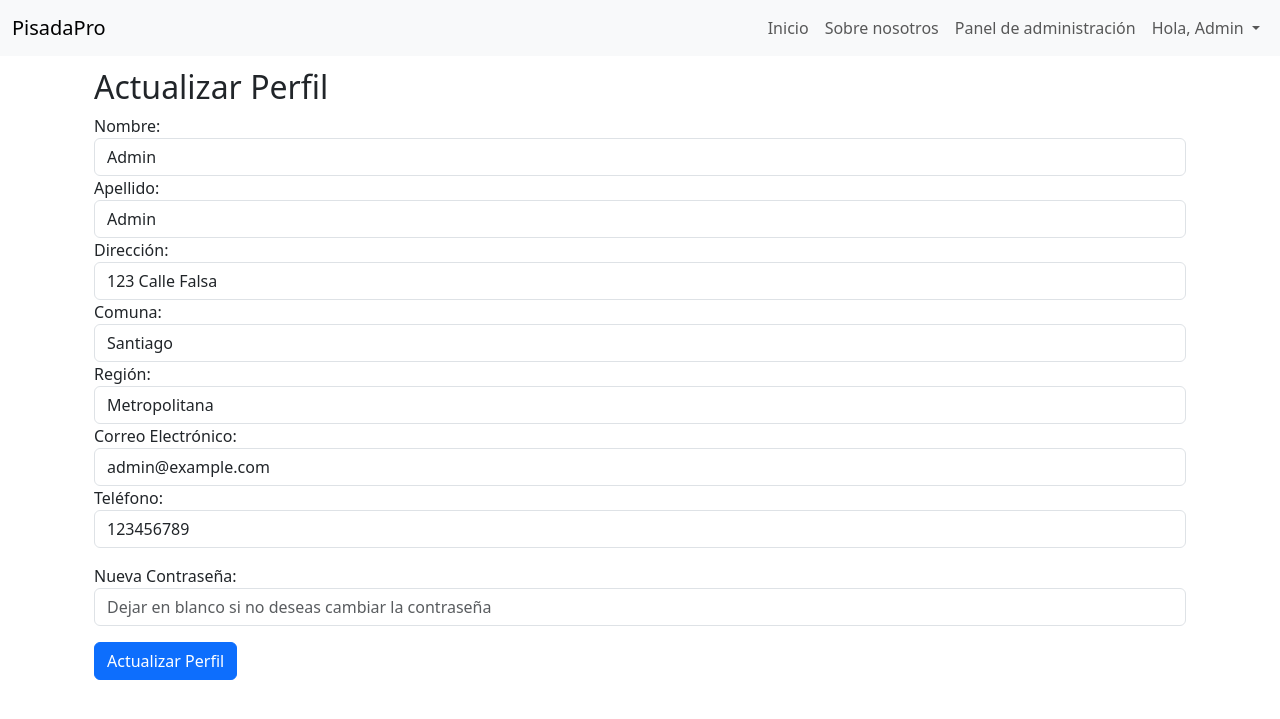
After one commit to Josepizarro14/PisadaPro, a Flask app: page /edit_profile in a window 1280 px wide. The commit adds this page. Shown: the top 719 px of the page. Run offline with Flask 2, Linux system fonts and the light colour scheme; a user stored in the database is signed in; some libraries are stand-ins or nearby versions.

Commit message:
microservicio usuarios

```diff
--- a/app/models.py
+++ b/app/models.py
@@ -14,8 +14,10 @@ class Cliente(db.Model, UserMixin):
     email = db.Column(db.String(100), primary_key=True, unique=True, nullable=False)
     telefono = db.Column(db.String(15), nullable=False)
     contrasena = db.Column(db.String(128), nullable=False)
+    rol = db.Column(db.String(20), nullable=False, default='cliente')  # 'cliente' o 'administrador'
 
-    def __init__(self, rut_persona, nombre, apellido, direccion, comuna, region, email, telefono, contrasena):
+
+    def __init__(self, rut_persona, nombre, apellido, direccion, comuna, region, email, telefono, contrasena, rol='cliente'):
         self.rut_persona = rut_persona
         self.nombre = nombre
         self.apellido = apellido
@@ -25,6 +27,7 @@ class Cliente(db.Model, UserMixin):
         self.email = email
         self.telefono = telefono
         self.set_password(contrasena)
+        self.rol = rol
 
     def set_password(self, contrasena):
         self.contrasena = generate_password_hash(contrasena)
--- a/app/routes.py
+++ b/app/routes.py
@@ -1,9 +1,9 @@
-from flask import render_template, request, redirect, url_for, flash
+from flask import render_template, request, redirect, url_for, flash, abort
 from .models import Cliente  # Asegúrate de importar tu modelo Cliente
 import time
 
 from flask_login import login_user, logout_user, login_required, current_user
-from werkzeug.security import check_password_hash
+from werkzeug.security import check_password_hash, generate_password_hash
 
 
     # Ruta para la página de inicio
@@ -77,7 +77,10 @@ def load_routes(app, db):
 
     # Ruta para el panel de administración
     @app.route('/admin', methods=['GET', 'POST'])
+    @login_required
     def admin():
+        if current_user.rol != 'administrador':
+            abort(403)  # Acceso prohibido si no es administrador
         clientes = Cliente.query.all()  # Obtener todos los clientes
         return render_template('admin.html', clientes=clientes)
 
@@ -93,6 +96,7 @@ def load_routes(app, db):
             region = request.form['region']
             email = request.form['email']
             telefono = request.form['telefono']
+            rol = request.form['rol']
             contrasena = request.form['contrasena']
 
             # Verificar si el correo ya está registrado
@@ -111,7 +115,8 @@ def load_routes(app, db):
                 region=region,
                 email=email,
                 telefono=telefono,
-                contrasena=contrasena
+                contrasena=contrasena,
+                rol=rol
             )
 
             try:
@@ -125,16 +130,11 @@ def load_routes(app, db):
 
         return render_template('create_client.html')
 
-    # Ruta para editar un cliente
     @app.route('/edit_client/<email>', methods=['GET', 'POST'])
     def edit_client(email):
         cliente = Cliente.query.filter_by(email=email).first()
-
-        if not cliente:
-            flash('Cliente no encontrado.', 'danger')
-            return redirect(url_for('admin'))
-
         if request.method == 'POST':
+            # Actualizar otros campos del cliente
             cliente.rut_persona = request.form['rut_persona']
             cliente.nombre = request.form['nombre']
             cliente.apellido = request.form['apellido']
@@ -143,17 +143,24 @@ def load_routes(app, db):
             cliente.region = request.form['region']
             cliente.email = request.form['email']
             cliente.telefono = request.form['telefono']
-            cliente.contrasena = request.form['contrasena']
+            cliente.rol = request.form['rol']  # Actualizar el rol si se cambia
+
+            # Manejar el campo de contraseña
+            nueva_contrasena = request.form['contrasena']
+            if nueva_contrasena:  # Solo actualizar la contraseña si se ingresa una nueva
+                cliente.contrasena = generate_password_hash(nueva_contrasena)
 
             try:
                 db.session.commit()
-                flash('Cliente actualizado exitosamente.', 'success')
-                return redirect(url_for('admin'))
+                flash('Cliente actualizado correctamente.', 'success')
             except Exception as e:
-                flash(f'Error al actualizar cliente: {e}', 'danger')
                 db.session.rollback()
+                flash(f'Ocurrió un error: {e}', 'danger')
+
+            return redirect(url_for('admin'))
 
         return render_template('edit_client.html', cliente=cliente)
+
 
     # Ruta para eliminar un cliente
     @app.route('/delete_client/<email>', methods=['POST'])
@@ -188,3 +195,33 @@ def load_routes(app, db):
                 flash('Correo o contraseña incorrectos.', 'danger')
 
         return render_template('login.html')
+
+    @app.route('/edit_profile', methods=['GET', 'POST'])
+    @login_required
+    def edit_profile():
+        with app.app_context():  # Asegura que hay un contexto de aplicación
+            if request.method == 'POST':
+                # Obtener los datos del formulario
+                current_user.nombre = request.form.get('nombre')
+                current_user.apellido = request.form.get('apellido')
+                current_user.direccion = request.form.get('direccion')
+                current_user.comuna = request.form.get('comuna')
+                current_user.region = request.form.get('region')
+                current_user.email = request.form.get('email')
+                current_user.telefono = request.form.get('telefono')
+
+                nueva_contrasena = request.form.get('contrasena')
+                if nueva_contrasena:
+                    # Si se ingresa una nueva contraseña, se hashea y actualiza
+                    current_user.contrasena = generate_password_hash(nueva_contrasena)
+
+                try:
+                    # Guardar los cambios en la base de datos
+                    db.session.commit()
+                    flash('Perfil actualizado con éxito', 'success')
+                    return redirect(url_for('home'))
+                except Exception as e:
+                    flash(f'Error al actualizar el perfil: {e}', 'danger')
+                    return redirect(url_for('edit_profile'))
+
+            return render_template('edit_profile.html', cliente=current_user)
--- a/app/templates/base.html
+++ b/app/templates/base.html
@@ -9,18 +9,20 @@
     <title>PisadaPro</title>
     <style>
         body {
-            padding: 20px; /* Espacio alrededor del contenido */
+            padding: 20px;
         }
+
         .navbar {
-            margin-bottom: 20px; /* Espacio debajo de la barra de navegación */
+            margin-bottom: 20px;
         }
     </style>
 </head>
 <body>
     <nav class="navbar fixed-top navbar-expand-lg navbar-light bg-light">
-        <div class="container-fluid"> <!-- Cambiar a container-fluid -->
+        <div class="container-fluid">
             <a class="navbar-brand" href="/">PisadaPro</a>
-            <button class="navbar-toggler" type="button" data-toggle="collapse" data-target="#navbarNav" aria-controls="navbarNav" aria-expanded="false" aria-label="Toggle navigation">
+            <button class="navbar-toggler" type="button" data-toggle="collapse" data-target="#navbarNav"
+                aria-controls="navbarNav" aria-expanded="false" aria-label="Toggle navigation">
                 <span class="navbar-toggler-icon"></span>
             </button>
             <div class="collapse navbar-collapse" id="navbarNav">
@@ -32,19 +34,30 @@
                         <a class="nav-link" href="/about">Sobre nosotros</a>
                     </li>
 
+                    <!-- Mostrar enlace al panel de administrador solo si el usuario es administrador -->
+                    {% if current_user.rol == 'administrador' %}
+                    <li class="nav-item">
+                        <a class="nav-link" href="/admin">Panel de administración</a>
+                    </li>
+                    {% endif %}
+
                     <!-- Condicional basado en el estado de autenticación -->
                     {% if current_user.is_authenticated %}
-                        <li class="nav-item">
-                            <a class="nav-link" href="#">Hola, {{ current_user.nombre }}</a>  <!-- Muestra el nombre del usuario logueado -->
-                        </li>
-                        <li class="nav-item">
-                            <a class="nav-link" href="/logout">Cerrar sesión</a>
+                    <li class="nav-item dropdown">
+                        <a class="nav-link dropdown-toggle" href="#" id="userDropdown" role="button"
+                            data-toggle="dropdown" aria-haspopup="true" aria-expanded="false">
+                            Hola, {{ current_user.nombre }}
+                        </a>
+                        <div class="dropdown-menu dropdown-menu-right" aria-labelledby="userDropdown">
+                            <a class="dropdown-item" href="/edit_profile">Actualizar datos</a>
+                            <a class="dropdown-item" href="/logout">Cerrar sesión</a>
+                        </div>
                     </li>
                     {% else %}
                     <li class="nav-item dropdown">
-                            <a class="nav-link dropdown-toggle" href="#" id="navbarDropdown" role="button" data-toggle="dropdown" aria-haspopup="true" aria-expanded="false">
-                                <i class="fas fa-user"></i>
-                                Cuenta
+                        <a class="nav-link dropdown-toggle" href="#" id="navbarDropdown" role="button"
+                            data-toggle="dropdown" aria-haspopup="true" aria-expanded="false">
+                            <i class="fas fa-user"></i> Cuenta
                         </a>
                         <div class="dropdown-menu dropdown-menu-right" aria-labelledby="navbarDropdown">
                             <a class="dropdown-item" href="/login">Iniciar sesión</a>
--- /dev/null
+++ b/app/templates/edit_profile.html
@@ -0,0 +1,54 @@
+{% extends "base.html" %}
+
+{% block content %}
+<div class="container mt-4">
+    <h2>Actualizar Perfil</h2>
+    <form action="{{ url_for('edit_profile') }}" method="POST">
+        <div class="form-group">
+            <label for="nombre">Nombre:</label>
+            <input type="text" class="form-control" id="nombre" name="nombre" value="{{ cliente.nombre }}" required>
+        </div>
+        <div class="form-group">
+            <label for="apellido">Apellido:</label>
+            <input type="text" class="form-control" id="apellido" name="apellido" value="{{ cliente.apellido }}" required>
+        </div>
+        <div class="form-group">
+            <label for="direccion">Dirección:</label>
+            <input type="text" class="form-control" id="direccion" name="direccion" value="{{ cliente.direccion }}" required>
+        </div>
+        <div class="form-group">
+            <label for="comuna">Comuna:</label>
+            <input type="text" class="form-control" id="comuna" name="comuna" value="{{ cliente.comuna }}" required>
+        </div>
+        <div class="form-group">
+            <label for="region">Región:</label>
+            <input type="text" class="form-control" id="region" name="region" value="{{ cliente.region }}" required>
+        </div>
+        <div class="form-group">
+            <label for="email">Correo Electrónico:</label>
+            <input type="email" class="form-control" id="email" name="email" value="{{ cliente.email }}" required>
+        </div>
+        <div class="form-group">
+            <label for="telefono">Teléfono:</label>
+            <input type="text" class="form-control" id="telefono" name="telefono" value="{{ cliente.telefono }}" required>
+        </div>
+        <div class="form-group mt-3">
+            <label for="contrasena">Nueva Contraseña:</label>
+            <input type="password" class="form-control" id="contrasena" name="contrasena"
+                placeholder="Dejar en blanco si no deseas cambiar la contraseña">
+        </div>
+
+        <button type="submit" class="btn btn-primary mt-3">Actualizar Perfil</button>
+    </form>
+
+    {% with messages = get_flashed_messages(with_categories=true) %}
+    {% if messages %}
+    <div class="mt-3">
+        {% for category, message in messages %}
+        <div class="alert alert-{{ category }}">{{ message }}</div>
+        {% endfor %}
+    </div>
+    {% endif %}
+    {% endwith %}
+</div>
+{% endblock %}
```
Also changed, not shown: app/__init__.py (+22 -1 lines), app/templates/create_client.html (+7 -0 lines), app/templates/edit_client.html (+8 -0 lines), app/templates/home.html (+12 -0 lines). Lines whose indentation alone changed are shown as unchanged.
